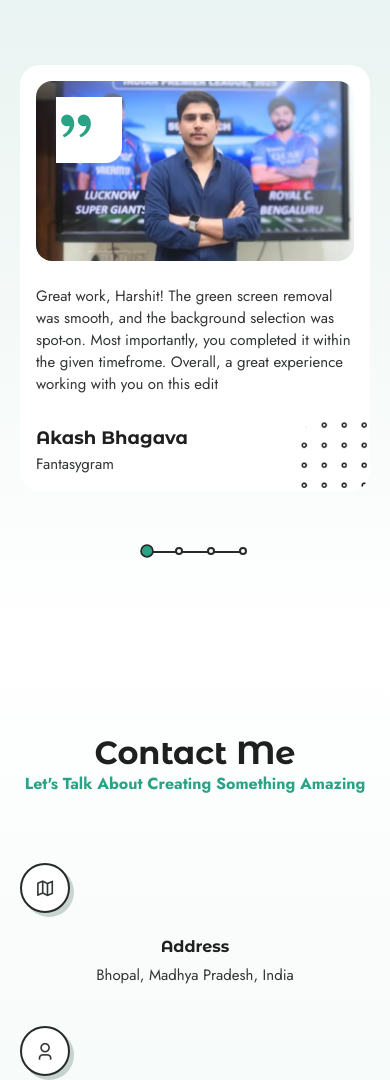
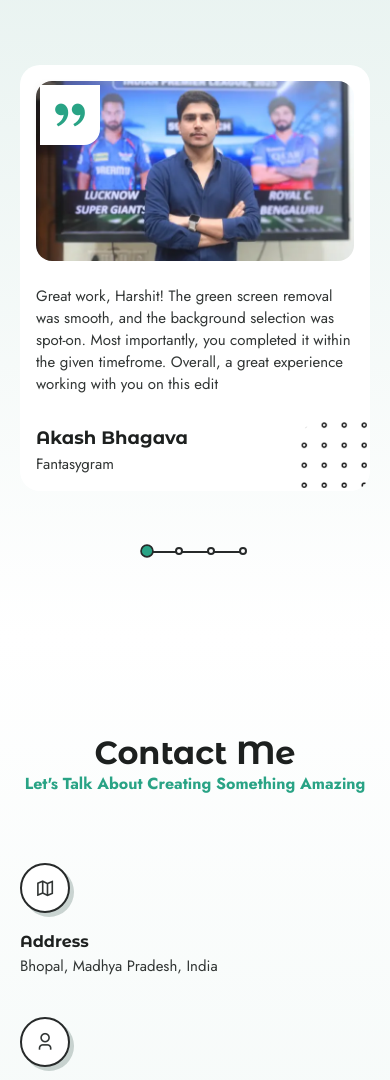
Before and after one commit to aparnabirle/harshit_edits, a plain HTML site: page index.html in a window 390 px wide. Shown: the part 8722-9802 px from the top of the page. Drawn offline with nearby package versions, Linux system fonts and the light colour scheme.

Commit message:
Add files via upload

```diff
--- a/styles.css
+++ b/styles.css
@@ -825,16 +825,22 @@ transition: transform 0.3s var(--transition);
 }
 
 /*=============== TESTIMONIALS ===============*/
+
 .testimonial-icon {
   position: absolute;
-  top: 2rem;
-  left: 2.25rem;
-  width: 66px;
-  height: 66px;
+  top: 1.25rem;
+  left: 1.25rem;
+  width: 60px;
+  height: 60px;
   background-color: var(--container-color);
   border-bottom-right-radius: 1rem;
   color: var(--first-color);
   font-size: 2.5rem;
+  display: flex;
+  align-items: center;
+  justify-content: center;
+  z-index: 1;
+  box-shadow: 0 2px 10px rgba(0, 0, 0, 0.1);
 }
 
 .testimonial-img {
@@ -854,12 +860,19 @@ transition: transform 0.3s var(--transition);
   margin-block: 2rem 0.25rem;
 }
 
+.testimonial-card {
+  position: relative;
+  overflow: hidden;
+  border-radius: 1rem;
+}
+
 /*=============== CONTACT ===============*/
 .contact {
   padding-bottom: 14rem;
 }
 
 .contact-container {
+  display: grid;
   grid-template-columns: 5fr 7fr;
   column-gap: 1.5rem;
   position: relative;
@@ -869,7 +882,7 @@ transition: transform 0.3s var(--transition);
   display: grid;
   grid-template-columns: max-content 1fr;
   align-items: center;
-  column-gap: 4.5rem;
+  column-gap: 2.5rem;
   margin-bottom: 2.5rem;
 }
 
@@ -895,14 +908,16 @@ transition: transform 0.3s var(--transition);
   position: absolute;
   left: 100%;
   top: 50%;
-  width: 40px;
+  width: 20px;
   height: 2px;
   background-color: var(--border-color);
+  transform: translateY(-50%);
 }
 
 .contact-title {
   font-size: var(--h3-font-size);
-  margin-block: 0.5rem;
+  margin-block: 0.20rem;
+  font-weight: bold;
 }
 
 .contact-form {
@@ -1273,6 +1288,12 @@ transition: transform 0.3s var(--transition);
     grid-template-columns: 1fr;
   }
 
+  .contact-card {
+    grid-template-columns: max-content 2fr;
+    justify-items: start;
+    text-align: start;
+  }
+
   .contact-form-group {
     grid-template-columns: 1fr;
     gap: 1.25rem;
@@ -1281,6 +1302,10 @@ transition: transform 0.3s var(--transition);
   .contact-form-input {
     font-size: 0.9rem;
     padding: 0.75rem 1.5rem;
+  }
+
+  .contact-icon::after {
+    width: 30px;
   }
 
   .contact-form-label {
@@ -1341,6 +1366,8 @@ transition: transform 0.3s var(--transition);
 
   .contact-card {
     grid-template-columns: 1fr;
+    justify-items: start;
+    text-align: start;
     row-gap: 1rem;
   }
 
@@ -1413,7 +1440,8 @@ transition: transform 0.3s var(--transition);
 
   .contact-card {
     row-gap: 1rem;
-    text-align: center;
+    justify-items: start;
+    text-align: start;
   }
 
   .contact-title {
```
